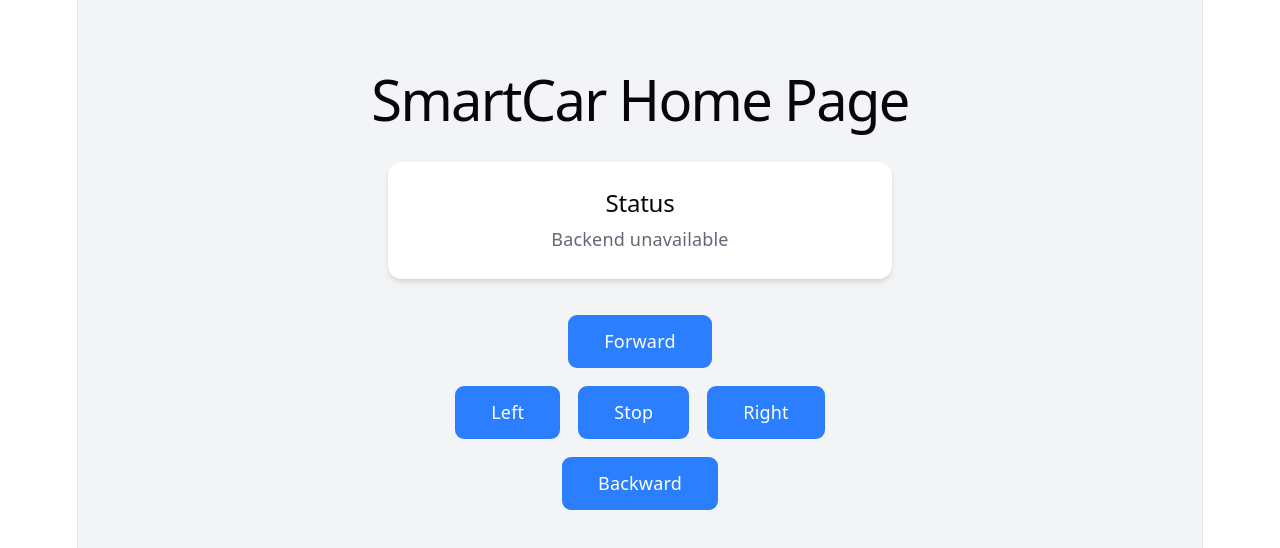
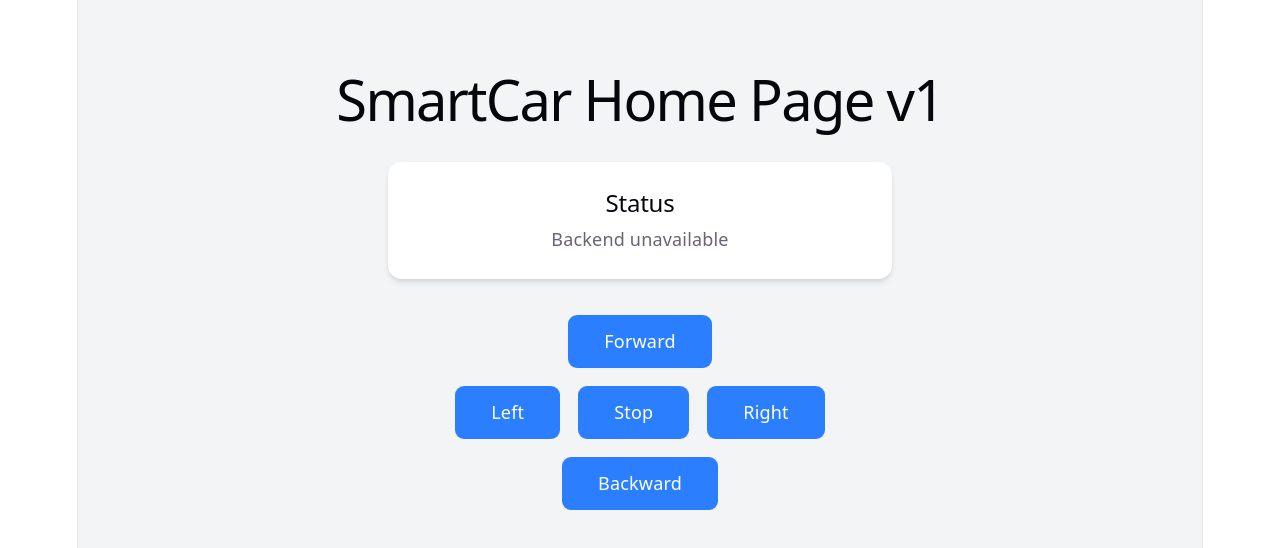
Before and after one commit to TazmanS/smartcar-front, a React (Vite) app: page / in a window 1280 px wide. Shown: the top 548 px of the page. Built offline with nearby package versions, Linux system fonts and the light colour scheme; no server answers.

Commit message:
test towerwatch

```diff
--- a/src/pages/HomePage/index.tsx
+++ b/src/pages/HomePage/index.tsx
@@ -27,7 +27,7 @@ function HomePage() {
   return (
     <div className="min-h-screen bg-gray-100 flex flex-col items-center p-8">
       <h1 className="text-4xl font-bold mb-8">
-        SmartCar Home Page
+        SmartCar Home Page v1
       </h1>
 
       <div className="bg-white rounded-xl shadow-md p-6 mb-8 w-full max-w-md">
```
